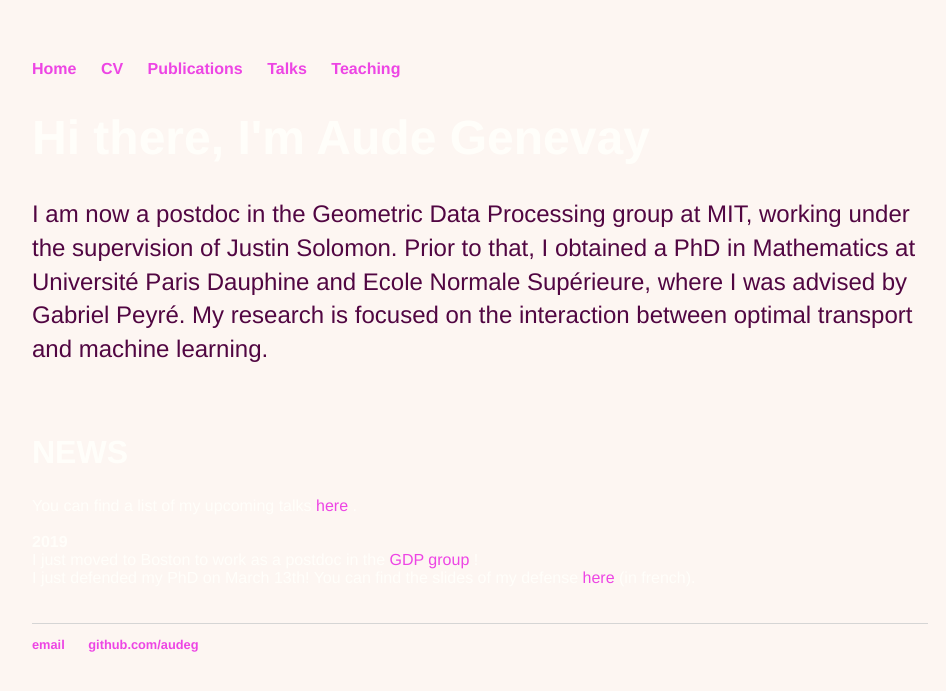
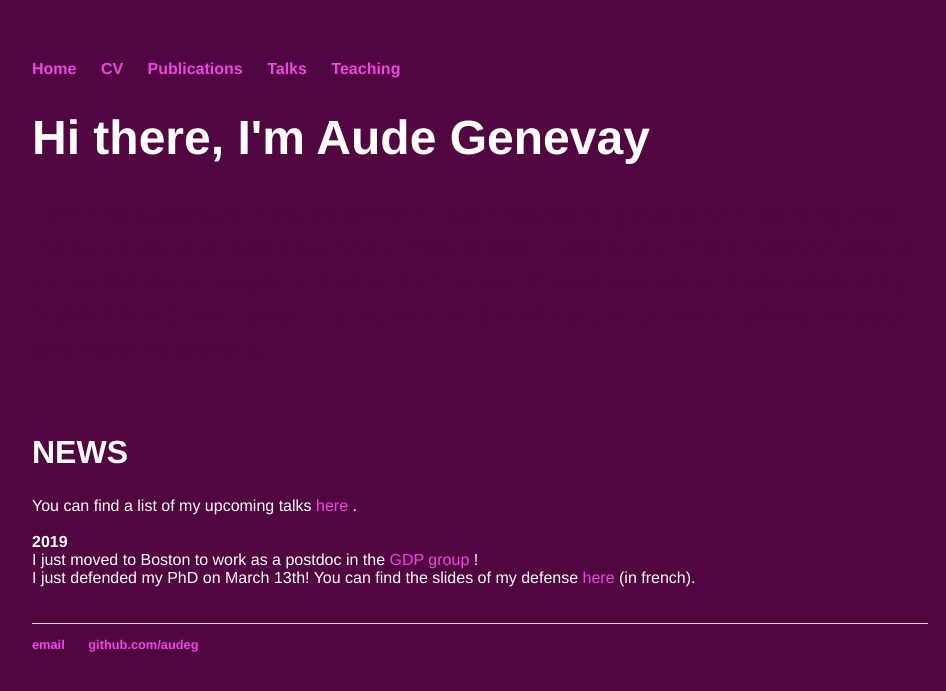
Before and after one commit to audeg/audeg.github.io, a Jekyll site: the page built from index.html, in a window 1280 px wide. Shown: the top 691 px of the page, without its empty margins (160-1106 px from the left). Built offline with Jekyll 4.4.1, drawn with Linux system fonts in a browser that asks for light colours.

Commit message:
Update main.css

```diff
--- a/css/main.css
+++ b/css/main.css
@@ -2,7 +2,7 @@
 body {
     margin: 60px auto;
     width: 70%;
-    background: #FDF6F2;
+    background: #510642;
     color: #fffefa;
     font-family:'Helvetica', 'Arial', 'Sans-Serif';
 }
```
